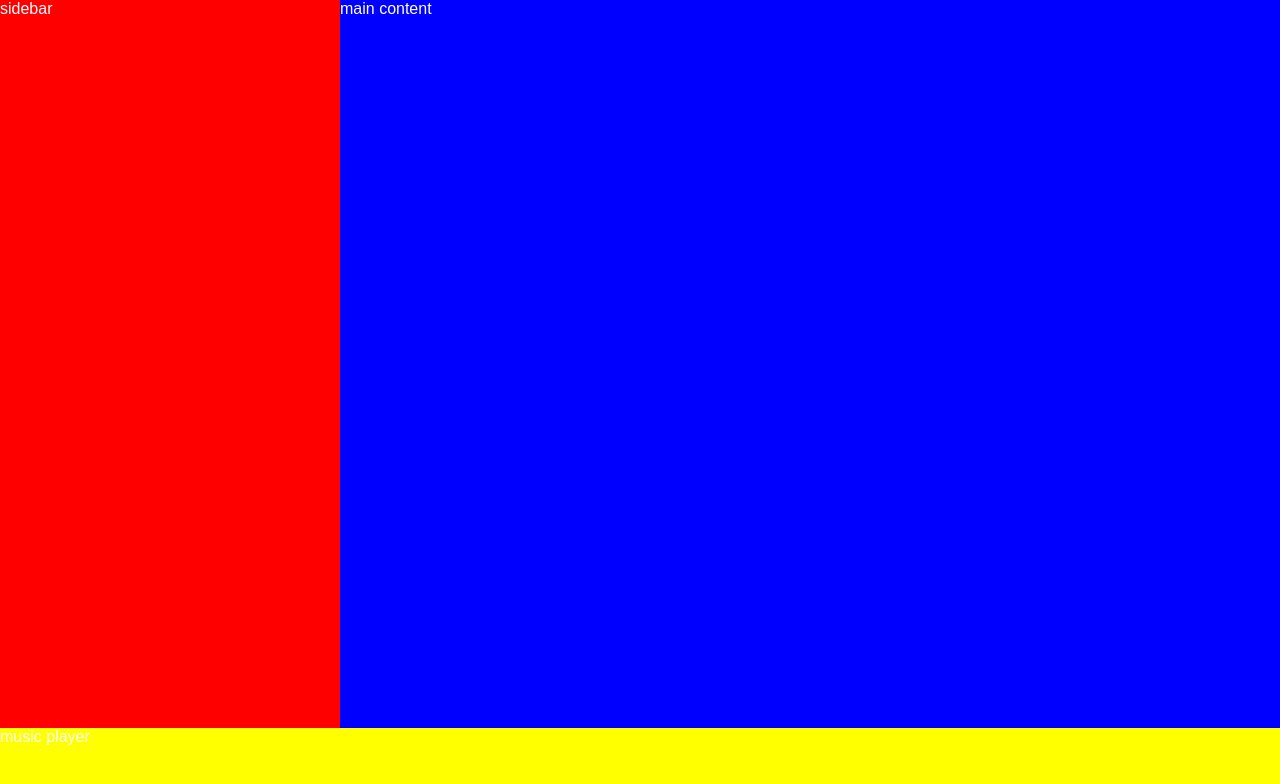
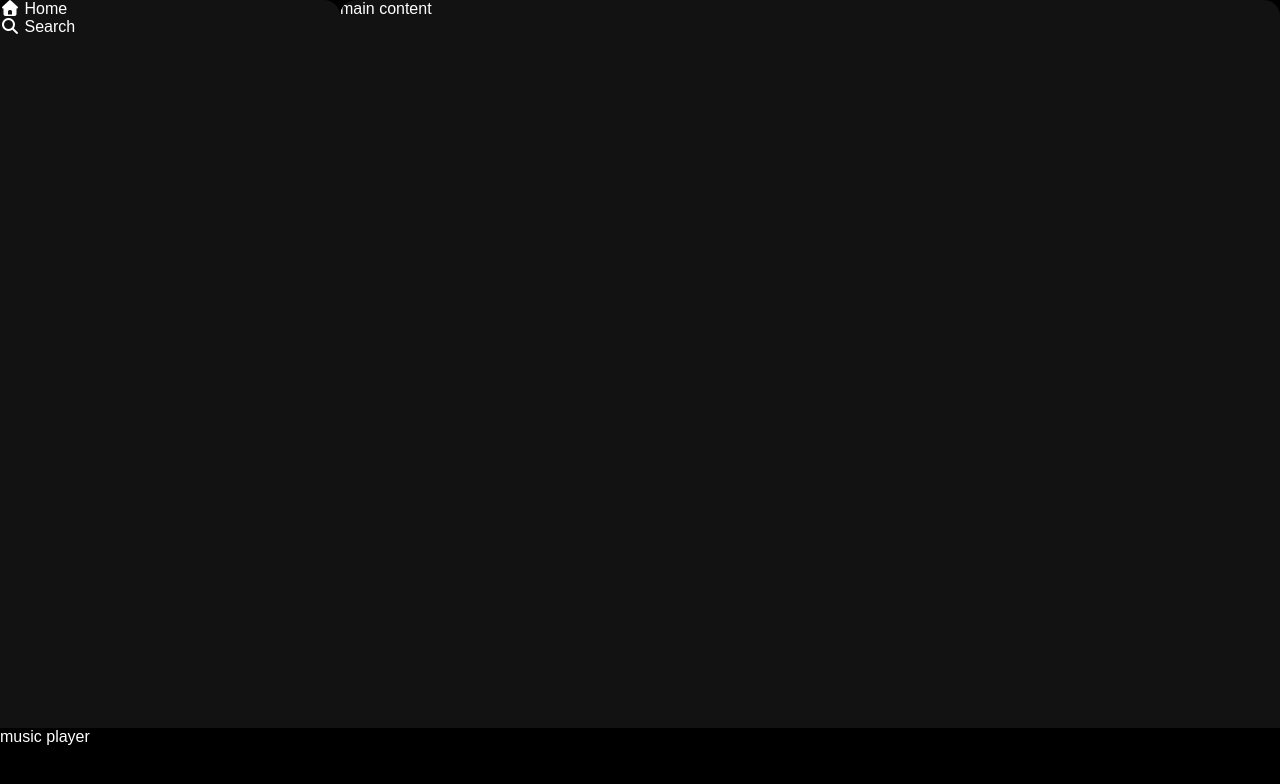
Before and after one commit to shivamydv130/spotify-clone, a plain HTML site: page index.html in a window 1280 px wide. Drawn offline with Linux system fonts and the light colour scheme.

Commit message:
HTML and CSS updated

```diff
--- a/index.html
+++ b/index.html
@@ -1,11 +1,14 @@
 <!DOCTYPE html>
 <html lang="en">
+
 <head>
     <meta charset="UTF-8">
     <meta name="viewport" content="width=device-width, initial-scale=1.0">
 
     <!-- font awesome cdn link start -->
-    <link rel="stylesheet" href="https://cdnjs.cloudflare.com/ajax/libs/font-awesome/7.0.1/css/all.min.css" integrity="sha512-2SwdPD6INVrV/lHTZbO2nodKhrnDdJK9/kg2XD1r9uGqPo1cUbujc+IYdlYdEErWNu69gVcYgdxlmVmzTWnetw==" crossorigin="anonymous" referrerpolicy="no-referrer" />
+    <link rel="stylesheet" href="https://cdnjs.cloudflare.com/ajax/libs/font-awesome/7.0.1/css/all.min.css"
+        integrity="sha512-2SwdPD6INVrV/lHTZbO2nodKhrnDdJK9/kg2XD1r9uGqPo1cUbujc+IYdlYdEErWNu69gVcYgdxlmVmzTWnetw=="
+        crossorigin="anonymous" referrerpolicy="no-referrer" />
     <!-- font awesome cdn link end -->
 
     <!-- custom css file link start -->
@@ -21,16 +24,52 @@
     <!-- title end -->
 
     <!-- google fonts start -->
-   <link rel="preconnect" href="https://fonts.googleapis.com">
-   <link rel="preconnect" href="https://fonts.gstatic.com" crossorigin>
-   <link href="https://fonts.googleapis.com/css2?family=Montserrat:ital,wght@0,100..900;1,100..900&display=swap" rel="fontstyle">
+    <link rel="preconnect" href="https://fonts.googleapis.com">
+    <link rel="preconnect" href="https://fonts.gstatic.com" crossorigin>
+    <link href="https://fonts.googleapis.com/css2?family=Montserrat:ital,wght@0,100..900;1,100..900&display=swap"
+        rel="fontstyle">
     <!--google fonts end-->
 </head>
+
 <body>
+    <!-- Main class start -->
+
     <div class="main">
-        <div class="sidebar">sidebar</div>
+
+        <!-- sidebar start -->
+
+        <div class="sidebar">
+            <div class="nav">
+                <div class="nav-option">
+                    <i class="fa-solid fa-house"></i>
+                    <a href="#">Home</a>
+                </div>
+                 <div class="nav-option">
+                    <i class="fa-solid fa-magnifying-glass"></i>
+                    <a href="#">Search</a>
+                </div>
+            </div>
+            <div class="library"></div>
+        </div>
+
+        <!-- sidebar end-->
+
+        <!-- main content start -->
+
         <div class="main-content">main content</div>
+
+        <!-- main content end -->
+
+        <!-- music player start -->
+
         <div class="music-player">music player</div>
+
+        <!-- music player end -->
+
+
     </div>
+
+    <!-- Main class end -->
 </body>
+
 </html>
--- a/style.css
+++ b/style.css
@@ -6,12 +6,16 @@
                 3.sidebar
                 4.main-content
                 5.music-player
+                6,anchor tag
 */
+
+/* color */
+:root
 
 
 
 
-/*  start body styling  */
+/*  1.start body styling  */
 body{
     font-family: "Montserrat", sans-serif;
     margin: 0;
@@ -20,42 +24,55 @@ body{
     overflow: hidden;
 }
 
-/* Main style start*/
+/* 2.Main styling start*/
 
 .main{
     display: flex;
     height: 100vh;
 }
 
-/* Main style start*/
+/* 3.Main styling start*/
 
 /*Sidebar styling start*/
 
 .sidebar{
-    background-color: red;
+    background-color: #121212;
     width: 340px;
+    border-radius: 1rem; /* 1rem = 16px */
 
 }
 
 /* Sidebar styling end */
 
-/* Main-content styling start */
+/* 4.Main-content styling start */
 
 .main-content{
-    background-color: blue;
+    background-color: #121212;
     flex: 1;
+    border-radius: 1rem; /* 1rem = 16px */
+    overflow: auto;
 
 }
 
 /* Main-content styling end */
 
-/* Music-player styling start */
+/* 5.Music-player styling start */
 
 .music-player{
-    background-color: yellow;
+    background-color: black;
     width: 100%;
     height: 72px;
     bottom: 0;
     position: fixed;
 }
+
 /* Music-player styling end */
+
+/* 6.styling for anchor-tag start */
+
+a{
+    text-decoration: none;
+    color: #fff;
+}
+
+/* styling for anchor-tag end */
```
